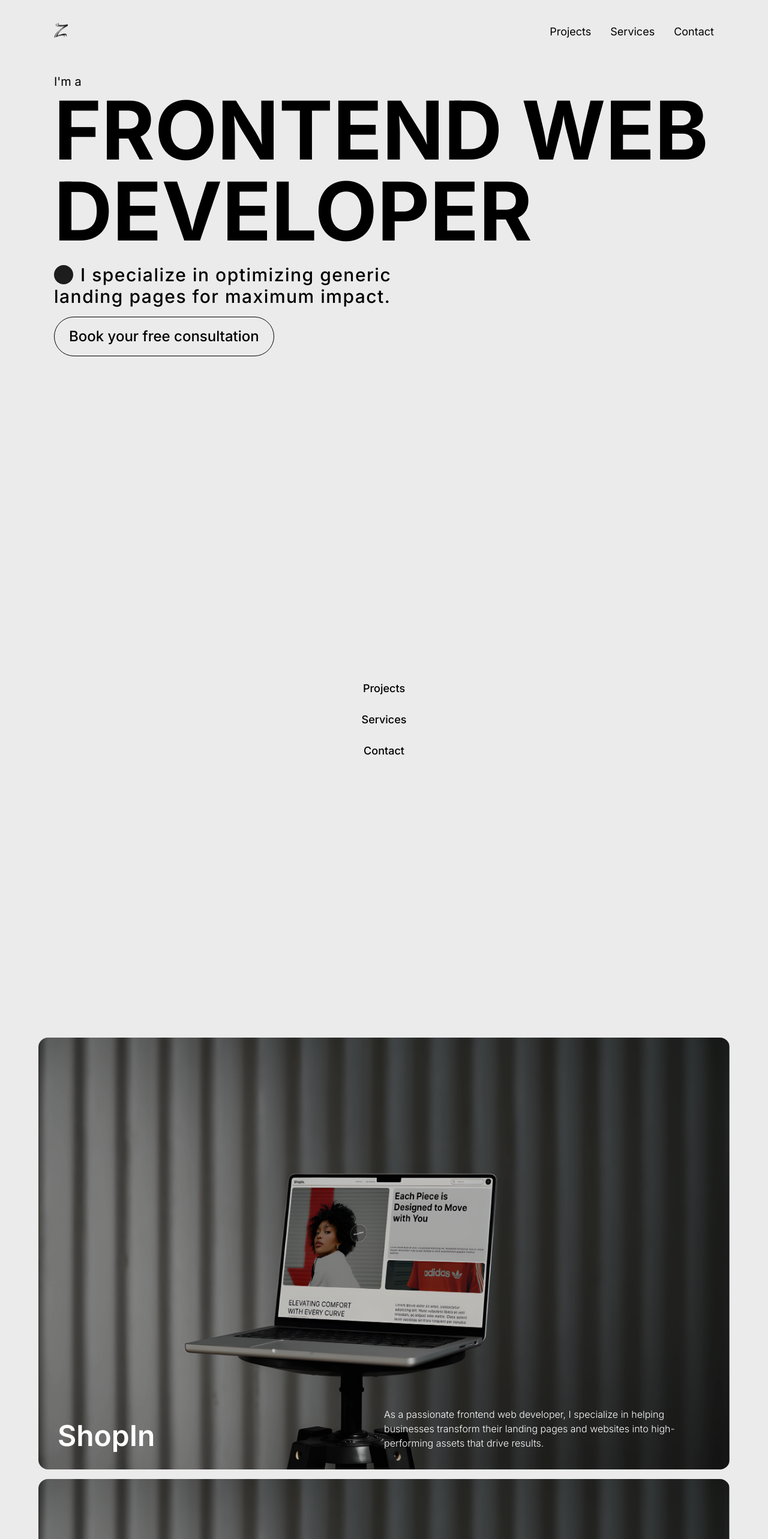
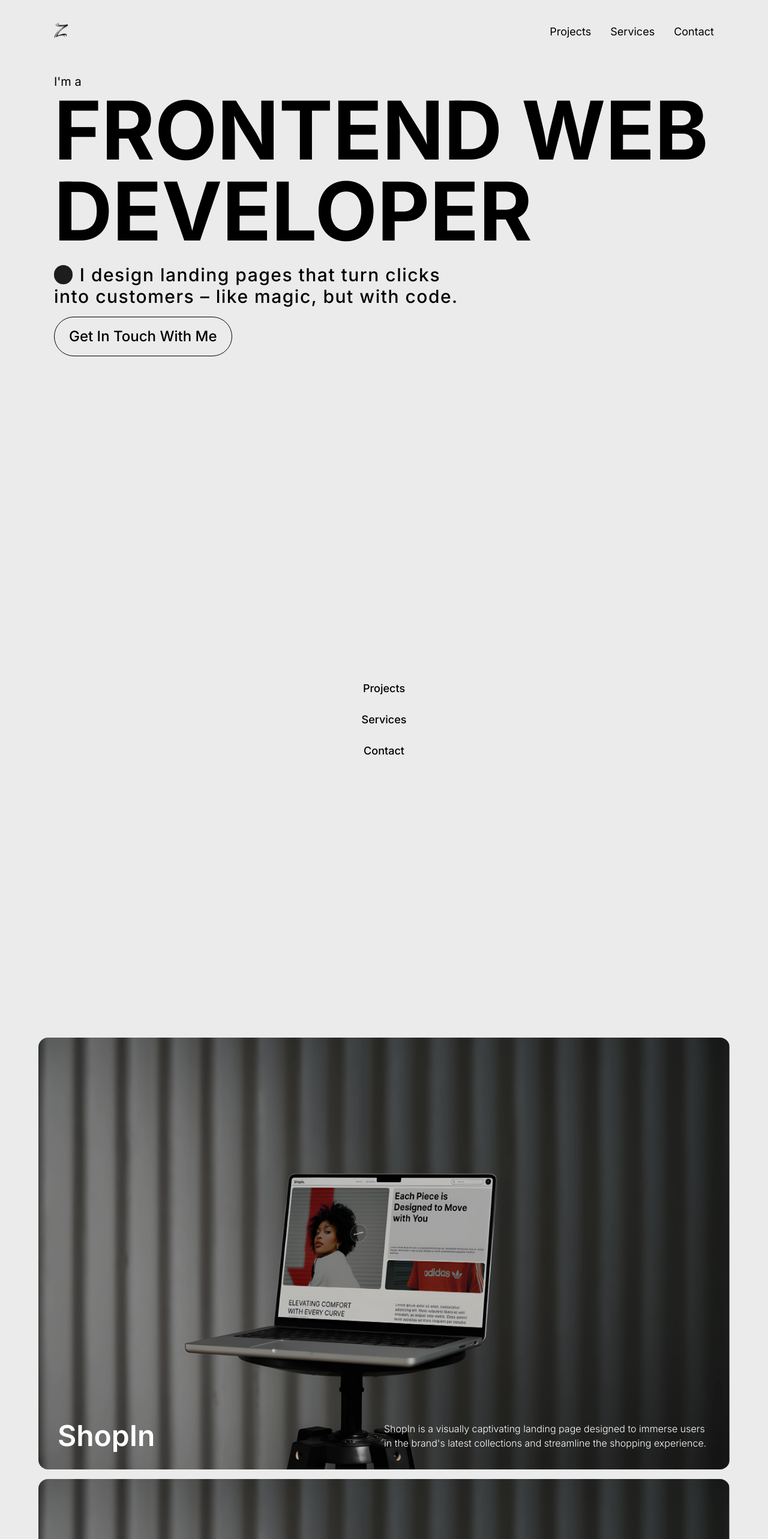
Before and after one commit to wx-it/Portfolio24, a Next.js app: page / in a window 1280 px wide. Shown: the top 2566 px of the page at 60% size. Built offline with nearby package versions, Linux system fonts and the light colour scheme.

Commit message:
added links, content

```diff
--- a/src/app/globals.css
+++ b/src/app/globals.css
@@ -1,3 +1,23 @@
 @tailwind base;
 @tailwind components;
 @tailwind utilities;
+
+html {
+  scroll-behavior: smooth;
+}
+
+::-webkit-scrollbar {
+  width: 5px;
+}
+
+::-webkit-scrollbar-track {
+  background: #f1f1f1;
+}
+
+::-webkit-scrollbar-thumb {
+  background: #1d1d1d;
+}
+
+::-webkit-scrollbar-thumb:hover {
+  background: #555;
+}
--- a/src/components/Footer.jsx
+++ b/src/components/Footer.jsx
@@ -4,8 +4,18 @@ import Link from "next/link";
 import { motion } from "framer-motion";
 
 const Footer = () => {
+  const handleScrollToTop = () => {
+    window.scrollTo({
+      top: 0,
+      behavior: "smooth",
+    });
+  };
+
   return (
-    <footer className="p-4 lg:px-[100px] space-y-8 lg:space-y-[15rem]">
+    <footer
+      id="contact"
+      className="p-4 lg:px-[100px] space-y-8 lg:space-y-[15rem]"
+    >
       <div className=" space-y-4 md:flex md:items-center justify-center lg:items-start lg:space-x-16">
         <motion.h2
           initial={{ y: 100 }}
@@ -15,10 +25,10 @@ const Footer = () => {
             stiffness: 50,
             restDelta: 0.001,
           }}
-          className="font-bold text-2xl lg:text-5xl lg:max-w-[50%]"
+          className="font-bold text-2xl lg:text-5xl lg:max-w-[60%]"
         >
-          Struggling to generate leads and convert website visitors into paying
-          customers?
+          Seeking a web developer who crafts impactful landing pages and user
+          experiences?
         </motion.h2>
         <div className="space-y-4 p-0 ">
           <motion.p
@@ -31,8 +41,8 @@ const Footer = () => {
             }}
             className="font-semibold text-base lg:text-2xl"
           >
-            Schedule a free consultation today to discuss your landing page
-            needs and see how I can help you achieve your goals.
+            {`Let's chat about your next project! I'm always happy to connect and
+            discuss how I can help you achieve your web development goals.`}
           </motion.p>
           <motion.div
             initial={{ y: 100 }}
@@ -44,9 +54,12 @@ const Footer = () => {
             }}
             className="flex items-center justify-start space-x-1 group"
           >
-            <p className="font-medium lg:text-xl cursor-pointer">
-              - Book your free consultation
-            </p>
+            <a
+              href="mailto:bendjafer.zineb70@gmail.com"
+              className="font-medium lg:text-xl cursor-pointer"
+            >
+              - Get In Touch With Me
+            </a>
             <svg
               xmlns="http://www.w3.org/2000/svg"
               width="30"
@@ -69,17 +82,32 @@ const Footer = () => {
       </div>
       <div className="flex flex-col items-center justify-center space-y-4 md:flex-row md:w-full md:justify-between ">
         <div className="flex space-x-4">
-          <Link className="font-medium" href="/">
+          <Link
+            target="blank"
+            className="font-medium"
+            href="https://github.com/wx-it"
+          >
             GitHub
           </Link>
-          <Link className="font-medium" href="/">
+          <Link
+            target="blank"
+            className="font-medium"
+            href="https://twitter.com/obv_12"
+          >
             Twitter
           </Link>
-          <Link className="font-medium" href="/">
+          <Link
+            target="blank"
+            className="font-medium"
+            href="https://www.linkedin.com/in/zineb-bendjafer/"
+          >
             LinkedIn
           </Link>
         </div>
-        <div className="flex items-center justify-center space-x-1">
+        <div
+          onClick={handleScrollToTop}
+          className="flex items-center justify-center space-x-1"
+        >
           <span className="font-medium cursor-pointer">Back to top</span>
           <svg
             xmlns="http://www.w3.org/2000/svg"
--- a/src/components/home/About.jsx
+++ b/src/components/home/About.jsx
@@ -15,7 +15,7 @@ const About = () => {
           whileInView={{ opacity: 1, y: 0, }}
           transition={{
             type: "spring",
-            stiffness: 100,
+            stiffness: 30,
             restDelta: 0.001,
           }}
           className="inline font-medium text-base leading-6 tracking-wide md:text-xl lg:text-5xl lg:leading-[136%]"
--- a/src/components/home/Hero.jsx
+++ b/src/components/home/Hero.jsx
@@ -35,7 +35,6 @@ const Hero = () => {
           Developer
         </motion.h1>
       </div>
-
       <motion.div
         initial={{ opacity: 0 }}
         animate={{ opacity: 1, y: 0 }}
@@ -47,9 +46,9 @@ const Hero = () => {
         }}
         className="flex items-center justify-start space-x-1 md:space-x-3 mt-2 lg:mt-5"
       >
-        <span className="bg-[#1D1D1D] w-6 h-6 rounded-full lg:w-8 lg:h-8"></span>
-        <p className="text-xl font-medium lg:text-3xl md:tracking-wider">
-          I specialize in optimizing generic
+        <span className="bg-[#1D1D1D] hidden md:block md:w-6 md:h-6 rounded-full lg:w-8 lg:h-8"></span>
+        <p className="text-xl font-medium lg:text-3xl md:tracking-wider w-full">
+          I design landing pages that turn clicks
         </p>
       </motion.div>
       <motion.p
@@ -61,10 +60,11 @@ const Hero = () => {
           restDelta: 0.001,
           duration: 350,
         }}
-        className="text-xl font-medium lg:text-3xl md:tracking-wider"
+        className="text-xl font-medium lg:text-3xl md:tracking-wider w-full"
       >
-        landing pages for maximum impact.
+        into customers – like magic, but with code.
       </motion.p>
+      <a href="mailto:bendjafer.zineb70@gmail.com">
         <motion.button
           initial={{ opacity: 0, y: 30 }}
           animate={{ opacity: 1, y: 0 }}
@@ -75,11 +75,12 @@ const Hero = () => {
           }}
           className="group relative overflow-hidden  border border-black rounded-full px-4 py-3 font-medium text-base mt-4 lg:text-2xl lg:py-4 lg:px-6"
         >
-        Book your free consultation
+          Get In Touch With Me
           <span className="absolute bottom-0 left-0 bg-black text-white w-full h-full px-4 py-3 font-medium text-base lg:text-2xl lg:px-6 lg:p-4 rounded-full translate-y-full transition-transform ease-in duration-[.5s] group-hover:translate-y-0">
             Contact
           </span>
         </motion.button>
+      </a>
     </div>
   );
 };
--- a/src/components/home/Projects.jsx
+++ b/src/components/home/Projects.jsx
@@ -5,7 +5,10 @@ import Link from "next/link";
 import { motion } from "framer-motion";
 const Projects = () => {
   return (
-    <div className="h-full flex flex-col items-center justify-center p-6 md:pb-[20rem] space-y-4">
+    <div
+      id="projects"
+      className="h-full flex flex-col items-center justify-center p-6 md:pb-[20rem] space-y-4"
+    >
       <motion.div
         initial={{ opacity: 0, y: 20 }}
         whileInView={{ opacity: 1, y: 0 }}
@@ -17,7 +20,8 @@ const Projects = () => {
         className="group relative h-[90vh] w-[90vw] p-3 md:p-8"
       >
         <Link
-          href=""
+          target="_blank"
+          href="https://shop-in-wx-it.vercel.app/"
           className="hidden absolute right-[30%] top-[25%] cursor-pointer bg-white rounded-full w-[150px] h-[150px] opacity-0 group-hover:opacity-100 transition-opacity ease-in duration-[.5s]  md:flex items-center justify-center p-12 text-center text-xl font-medium"
         >
           View Project
@@ -41,9 +45,9 @@ const Projects = () => {
         <div className="flex flex-col items-start justify-end space-y-2 md:items-end md:justify-between md:flex-row w-full h-full text-white">
           <h2 className="text-2xl font-semibold md:text-5xl">ShopIn</h2>
           <p className="text-sm font-light md:text-base md:font-regular w-full md:max-w-[50%]">
-            As a passionate frontend web developer, I specialize in helping
-            businesses transform their landing pages and websites into
-            high-performing assets that drive results.
+            {` ShopIn is a visually captivating landing page designed to immerse
+            users in the brand's latest collections and streamline the shopping
+            experience.`}
           </p>
         </div>
       </motion.div>
@@ -58,7 +62,8 @@ const Projects = () => {
         className="group relative h-[90vh] w-[90vw] p-3 md:p-8"
       >
         <Link
-          href=""
+          target="_blank"
+          href="https://booking-wx-it.vercel.app/"
           className="hidden absolute right-[30%] top-[25%] cursor-pointer bg-white rounded-full w-[150px] h-[150px] opacity-0 group-hover:opacity-100 transition-opacity ease-in duration-[.5s]  md:flex items-center justify-center p-12 text-center text-xl font-medium"
         >
           View Project
@@ -82,26 +87,12 @@ const Projects = () => {
         <div className="flex flex-col items-start justify-end space-y-2 md:items-end md:justify-between md:flex-row w-full h-full text-white">
           <h2 className="text-2xl font-semibold md:text-5xl">BOOKING</h2>
           <p className="text-sm font-light md:text-base md:font-regular w-full md:max-w-[50%]">
-            As a passionate frontend web developer, I specialize in helping
-            businesses transform their landing pages and websites into
-            high-performing assets that drive results.
+            Booking is a hotel landing page designed to maximize reservations
+            for a luxury hotel chain. Captivating visuals and a streamlined UX
+            drive conversions.
           </p>
         </div>
       </motion.div>
-      {/* <h2 className="font-bold text-base px-4 lg:px-0 lg:text-2xl lg:font-medium">
-        Projects
-      </h2>
-      <div>
-        <div className=" cursor-pointer border-t border-t-[#1D1D1D] text-4xl lg:text-5xl font-semibold py-2 px-4 lg:px-0">
-          <a href="">BOOKING</a>
-        </div>
-        <div className=" cursor-pointer border-t border-t-[#1D1D1D] text-4xl lg:text-5xl font-semibold py-2 px-4 lg:px-0 ">
-          <a href="">NoteIt</a>
-        </div>
-        <div className=" cursor-pointer border-t border-t-[#1D1D1D] border-b border-b-[#1D1D1D] text-4xl lg:text-5xl font-semibold py-2 px-4 lg:px-0">
-          <a href="">ShopIn</a>
-        </div>
-      </div> */}
     </div>
   );
 };
```
Also changed, not shown: public/data.json (+14 -12 lines), src/components/Navbar.jsx (+32 -13 lines), public/Zi.png (added). Lines whose indentation alone changed are shown as unchanged.
